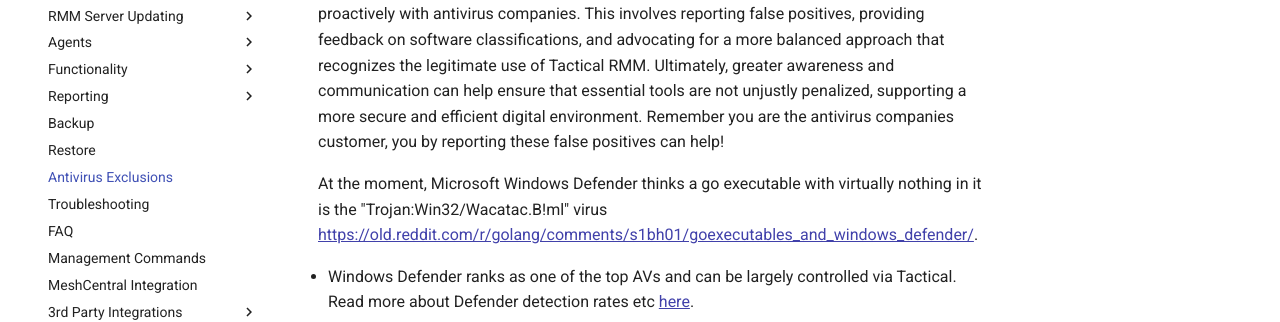
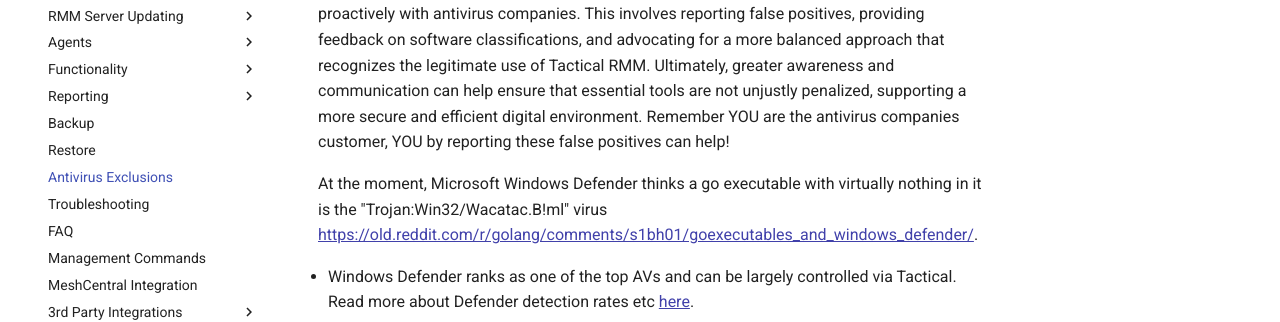
Before and after one commit to amidaware/trmm-docs, an MkDocs documentation site: the page built from docs/av.md, in a window 1280 px wide and 900 px high, scrolled down 781 px. Shown: the part 281-603 px from the top of the window. Built offline with MkDocs 1.6.1 and Material for MkDocs 9.7.7, drawn with Linux system fonts in a browser that asks for light colours; comment, search, counter and statistics services are not loaded; some of the changed text lies outside the part shown.

Commit message:
Update av.md

```diff
--- a/docs/av.md
+++ b/docs/av.md
@@ -13,7 +13,7 @@
 
 The challenge extends beyond individual developers to affect the broader ecosystem. Small developers, in particular, struggle with the ramifications of these false positives, lacking the resources and legal clout that larger companies possess to quickly address and resolve these issues.
 
-To mitigate these challenges, it is crucial for both users and developers to engage more proactively with antivirus companies. This involves reporting false positives, providing feedback on software classifications, and advocating for a more balanced approach that recognizes the legitimate use of Tactical RMM. Ultimately, greater awareness and communication can help ensure that essential tools are not unjustly penalized, supporting a more secure and efficient digital environment. Remember you are the antivirus companies customer, you by reporting these false positives can help!
+To mitigate these challenges, it is crucial for both users and developers to engage more proactively with antivirus companies. This involves reporting false positives, providing feedback on software classifications, and advocating for a more balanced approach that recognizes the legitimate use of Tactical RMM. Ultimately, greater awareness and communication can help ensure that essential tools are not unjustly penalized, supporting a more secure and efficient digital environment. Remember YOU are the antivirus companies customer, YOU by reporting these false positives can help!
 
 At the moment, Microsoft Windows Defender thinks a go executable with virtually nothing in it is the "Trojan:Win32/Wacatac.B!ml" virus <https://old.reddit.com/r/golang/comments/s1bh01/goexecutables_and_windows_defender/>.
 
```
